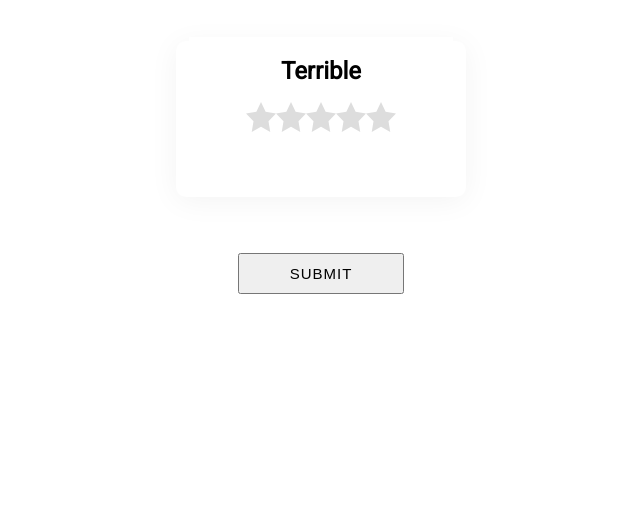
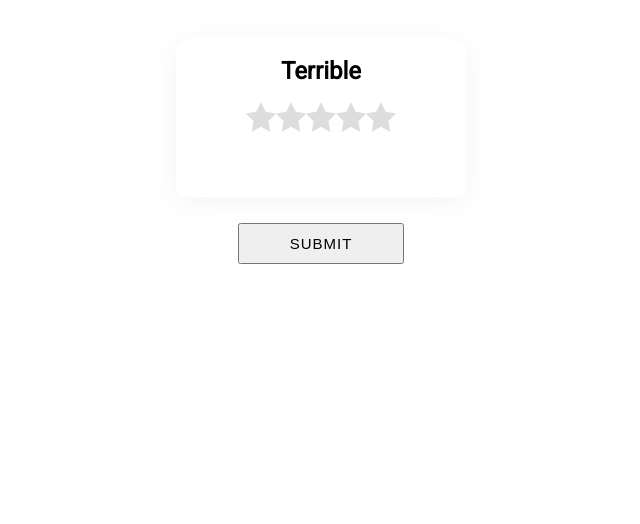
Before and after one commit to Hariprasath0708/Midtrans, a plain HTML site: page index.html in a window 1280 px wide. Shown: the part 286-810 px from the top of the page, without its empty margins (319-959 px from the left). Drawn offline with nearby package versions, Linux system fonts and the light colour scheme.

Commit message:
Update index.html

```diff
--- a/index.html
+++ b/index.html
@@ -38,7 +38,7 @@ body {
           position:absolute;
           text-align:center;
           width:100%;
-          bottom:210px;
+          bottom:240px;
          padding: 10px 100px;
                     }
           button{
```
